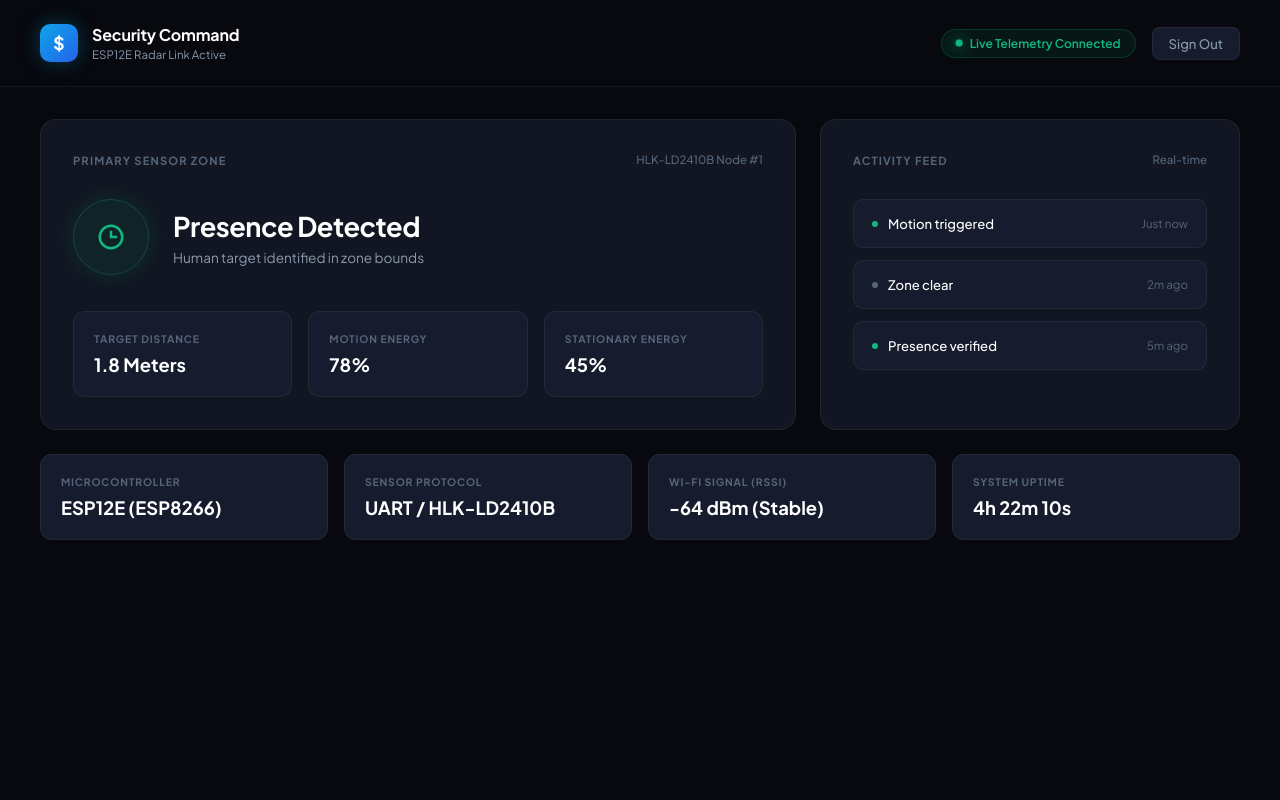
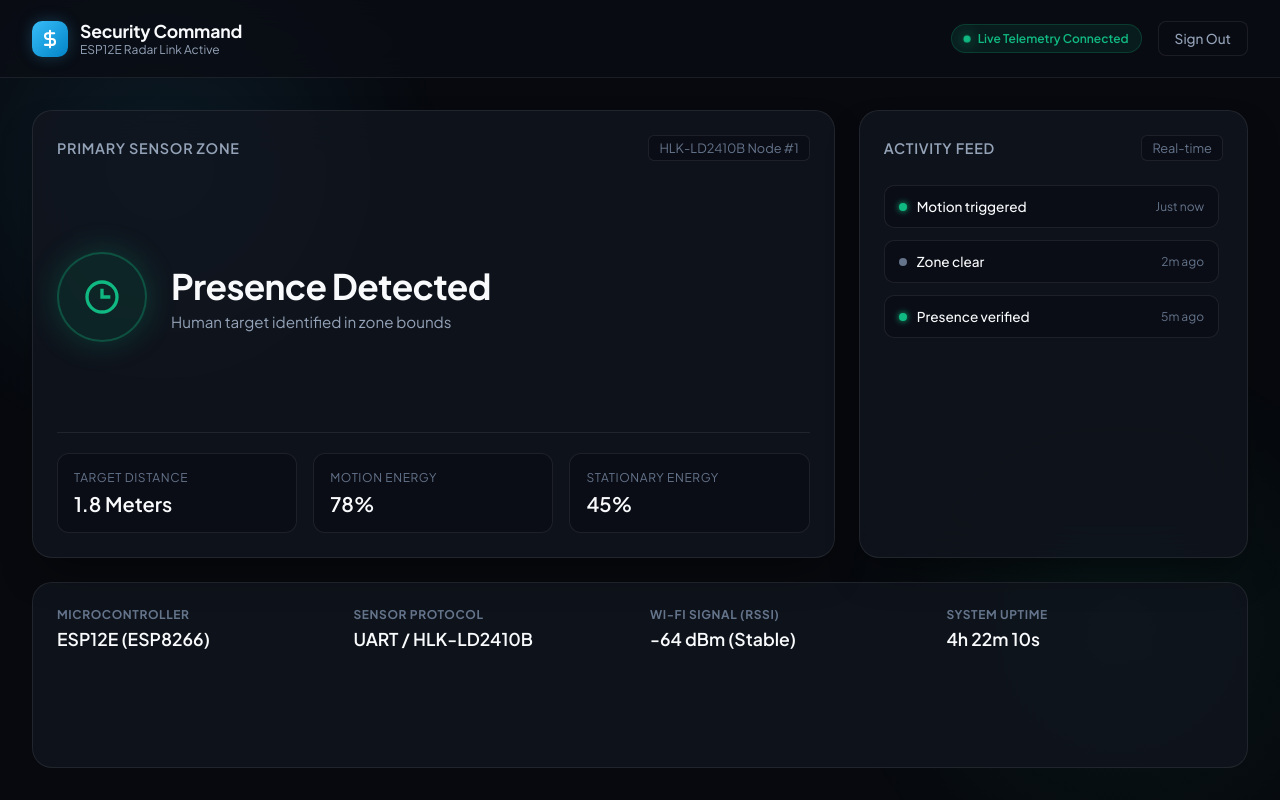
Before and after one commit to PsychicNova/Security-Database, a website: page public/Dashboard.html in a window 1280 px wide. Drawn offline with Linux system fonts and the light colour scheme.

Commit message:
Redesign Dashboard.html into a high-end glassmorphism security control center

```diff
--- a/public/Dashboard.html
+++ b/public/Dashboard.html
@@ -10,14 +10,18 @@
   <style>
     :root {
       --bg-dark: #07090e;
-      --card-bg: #111622;
-      --card-border: rgba(255, 255, 255, 0.06);
-      --input-bg: #161c2d;
+      --card-bg: rgba(18, 22, 31, 0.75);
+      --card-border: rgba(255, 255, 255, 0.08);
+      --input-bg: rgba(10, 13, 20, 0.6);
+      --accent-blue: #38bdf8;
+      --accent-glow: rgba(56, 189, 248, 0.25);
       --accent-green: #10b981;
-      --accent-green-glow: rgba(16, 185, 129, 0.15);
-      --text-primary: #ffffff;
-      --text-secondary: #8a99ad;
-      --text-muted: #56657a;
+      --accent-green-glow: rgba(16, 185, 129, 0.25);
+      --accent-red: #f43f5e;
+      --accent-red-glow: rgba(244, 63, 94, 0.25);
+      --text-primary: #f8fafc;
+      --text-secondary: #94a3b8;
+      --text-muted: #64748b;
     }
 
     * {
@@ -33,48 +37,72 @@
       min-height: 100vh;
       display: flex;
       flex-direction: column;
+      position: relative;
+      overflow-x: hidden;
     }
 
-    /* Header */
+    /* Background Ambiance */
+    .ambient-glow-1 {
+      position: fixed;
+      top: -15%;
+      left: -10%;
+      width: 45vw;
+      height: 45vw;
+      background: radial-gradient(circle, rgba(56, 189, 248, 0.1) 0%, rgba(0, 0, 0, 0) 70%);
+      pointer-events: none;
+      z-index: 0;
+    }
+
+    .ambient-glow-2 {
+      position: fixed;
+      bottom: -15%;
+      right: -10%;
+      width: 45vw;
+      height: 45vw;
+      background: radial-gradient(circle, rgba(16, 185, 129, 0.07) 0%, rgba(0, 0, 0, 0) 70%);
+      pointer-events: none;
+      z-index: 0;
+    }
+
+    /* Navbar Header */
     header {
+      position: relative;
+      z-index: 10;
       display: flex;
       justify-content: space-between;
       align-items: center;
-      padding: 24px 40px;
-      background: var(--bg-dark);
+      padding: 20px 32px;
+      background: rgba(10, 13, 20, 0.8);
+      backdrop-filter: blur(16px);
       border-bottom: 1px solid var(--card-border);
     }
 
     .nav-brand {
       display: flex;
       align-items: center;
-      gap: 14px;
+      gap: 12px;
     }
 
     .brand-icon {
-      width: 38px;
-      height: 38px;
-      background: linear-gradient(135deg, #0ea5e9 0%, #2563eb 100%);
+      width: 36px;
+      height: 36px;
+      background: linear-gradient(135deg, #38bdf8 0%, #0284c7 100%);
       border-radius: 10px;
       display: flex;
       align-items: center;
       justify-content: center;
-      color: white;
-      font-weight: 700;
-      font-size: 1.1rem;
-      box-shadow: 0 0 20px rgba(14, 165, 233, 0.3);
+      box-shadow: 0 0 15px var(--accent-glow);
     }
 
     .brand-title {
-      font-size: 1rem;
+      font-size: 1.1rem;
       font-weight: 700;
       letter-spacing: -0.01em;
     }
 
     .brand-subtitle {
-      font-size: 0.72rem;
+      font-size: 0.75rem;
       color: var(--text-secondary);
-      margin-top: 2px;
     }
 
     .nav-actions {
@@ -87,9 +115,9 @@
       display: inline-flex;
       align-items: center;
       gap: 8px;
-      background: rgba(16, 185, 129, 0.08);
+      background: rgba(16, 185, 129, 0.1);
       border: 1px solid rgba(16, 185, 129, 0.2);
-      padding: 6px 14px;
+      padding: 6px 12px;
       border-radius: 20px;
       font-size: 0.75rem;
       font-weight: 600;
@@ -115,9 +143,9 @@
       background: var(--input-bg);
       border: 1px solid var(--card-border);
       color: var(--text-secondary);
-      padding: 7px 16px;
+      padding: 8px 16px;
       border-radius: 8px;
-      font-size: 0.82rem;
+      font-size: 0.85rem;
       font-weight: 500;
       cursor: pointer;
       transition: all 0.2s ease;
@@ -125,189 +153,261 @@
     }
 
     .btn-logout:hover {
-      background: rgba(239, 68, 68, 0.1);
-      border-color: rgba(239, 68, 68, 0.3);
-      color: #ef4444;
+      background: rgba(244, 63, 94, 0.1);
+      border-color: rgba(244, 63, 94, 0.3);
+      color: var(--accent-red);
     }
 
-    /* Main Container */
+    /* Main Dashboard Layout */
     main {
-      max-width: 1440px;
+      position: relative;
+      z-index: 10;
+      flex: 1;
+      max-width: 1400px;
       width: 100%;
-      margin: 32px auto;
-      padding: 0 40px;
-      display: flex;
-      flex-direction: column;
+      margin: 0 auto;
+      padding: 32px;
+      display: grid;
+      grid-template-columns: repeat(12, 1fr);
       gap: 24px;
-    }
-
-    .dashboard-grid {
-      display: grid;
-      grid-template-columns: 1.8fr 1fr;
-      gap: 24px;
-    }
-
-    @media (max-width: 1024px) {
-      .dashboard-grid {
-        grid-template-columns: 1fr;
-      }
     }
 
     .dashboard-card {
       background: var(--card-bg);
+      backdrop-filter: blur(20px);
+      -webkit-backdrop-filter: blur(20px);
       border: 1px solid var(--card-border);
-      border-radius: 16px;
-      padding: 32px;
+      border-radius: 20px;
+      padding: 24px;
+      box-shadow: 0 20px 40px -15px rgba(0, 0, 0, 0.5);
     }
 
-    .card-header-row {
+    /* Presence Hero Card (Col 1-8) */
+    .presence-hero {
+      grid-column: span 8;
+      display: flex;
+      flex-direction: column;
+      justify-content: space-between;
+      position: relative;
+      overflow: hidden;
+    }
+
+    @media (max-width: 1024px) {
+      .presence-hero { grid-column: span 12; }
+    }
+
+    .card-header {
       display: flex;
       justify-content: space-between;
       align-items: center;
-      margin-bottom: 32px;
+      margin-bottom: 24px;
     }
 
     .card-title {
-      font-size: 0.7rem;
-      font-weight: 700;
+      font-size: 0.9rem;
+      font-weight: 600;
       text-transform: uppercase;
-      letter-spacing: 0.1em;
-      color: var(--text-muted);
+      letter-spacing: 0.05em;
+      color: var(--text-secondary);
     }
 
-    .card-subtitle-tag {
-      font-size: 0.72rem;
+    .sensor-id {
+      font-size: 0.8rem;
       color: var(--text-muted);
-      font-weight: 500;
+      background: var(--input-bg);
+      padding: 4px 10px;
+      border-radius: 6px;
+      border: 1px solid var(--card-border);
     }
 
-    /* Primary Sensor Zone Layout */
-    .sensor-main-display {
+    .presence-display {
       display: flex;
       align-items: center;
       gap: 24px;
-      margin-bottom: 36px;
+      margin: 20px 0;
     }
 
     .presence-indicator-ring {
-      width: 76px;
-      height: 76px;
+      width: 90px;
+      height: 90px;
       border-radius: 50%;
       display: flex;
       align-items: center;
       justify-content: center;
-      background: rgba(16, 185, 129, 0.08);
-      border: 1px solid rgba(16, 185, 129, 0.25);
-      box-shadow: 0 0 25px var(--accent-green-glow);
-      flex-shrink: 0;
+      background: rgba(16, 185, 129, 0.1);
+      border: 2px solid rgba(16, 185, 129, 0.3);
+      box-shadow: 0 0 30px var(--accent-green-glow);
+      transition: all 0.3s ease;
+    }
+
+    .presence-indicator-ring.clear {
+      background: rgba(100, 116, 139, 0.1);
+      border-color: rgba(100, 116, 139, 0.2);
+      box-shadow: none;
     }
 
     .presence-indicator-ring svg {
-      width: 30px;
-      height: 30px;
+      width: 40px;
+      height: 40px;
       fill: var(--accent-green);
     }
 
+    .presence-indicator-ring.clear svg {
+      fill: var(--text-muted);
+    }
+
     .presence-info h2 {
-      font-size: 1.7rem;
+      font-size: 2.2rem;
       font-weight: 700;
       letter-spacing: -0.02em;
+      margin-bottom: 4px;
+    }
+
+    .presence-info p {
+      font-size: 0.95rem;
+      color: var(--text-secondary);
+    }
+
+    /* Telemetry Grid inside Hero */
+    .telemetry-grid {
+      display: grid;
+      grid-template-columns: repeat(3, 1fr);
+      gap: 16px;
+      margin-top: 24px;
+      padding-top: 20px;
+      border-top: 1px solid var(--card-border);
+    }
+
+    @media (max-width: 768px) {
+      .telemetry-grid { grid-template-columns: 1fr; }
+    }
+
+    .telemetric-box {
+      background: var(--input-bg);
+      border: 1px solid var(--card-border);
+      border-radius: 12px;
+      padding: 16px;
+    }
+
+    .telemetric-box span {
+      display: block;
+      font-size: 0.75rem;
+      color: var(--text-muted);
+      text-transform: uppercase;
+      letter-spacing: 0.05em;
       margin-bottom: 6px;
     }
 
-    .presence-info p {
-      font-size: 0.85rem;
-      color: var(--text-secondary);
+    .telemetric-box strong {
+      font-size: 1.25rem;
+      font-weight: 600;
+      color: var(--text-primary);
     }
 
-    /* 3 Sub-Metrics Grid */
-    .metrics-row {
-      display: grid;
-      grid-template-columns: repeat(3, 1fr);
-      gap: 16px;
+    /* Sidebar Widgets (Col 9-12) */
+    .sidebar-widget {
+      grid-column: span 4;
+      display: flex;
+      flex-direction: column;
     }
 
-    .metric-box {
-      background: var(--input-bg);
-      border: 1px solid var(--card-border);
-      padding: 20px;
-      border-radius: 12px;
+    @media (max-width: 1024px) {
+      .sidebar-widget { grid-column: span 12; }
     }
 
-    .metric-box span {
-      display: block;
-      color: var(--text-muted);
-      text-transform: uppercase;
-      font-size: 0.65rem;
-      letter-spacing: 0.08em;
-      margin-bottom: 8px;
-      font-weight: 700;
-    }
-
-    .metric-box strong {
-      color: var(--text-primary);
-      font-weight: 700;
-      font-size: 1.15rem;
-    }
-
-    /* Activity Feed */
-    .activity-feed-list {
+    /* Live Activity Log */
+    .log-container {
       display: flex;
       flex-direction: column;
       gap: 12px;
+      max-height: 280px;
+      overflow-y: auto;
+      padding-right: 4px;
     }
 
-    .activity-item {
+    .log-container::-webkit-scrollbar {
+      width: 4px;
+    }
+
+    .log-container::-webkit-scrollbar-thumb {
+      background: var(--card-border);
+      border-radius: 4px;
+    }
+
+    .log-item {
       display: flex;
+      align-items: center;
       justify-content: space-between;
-      align-items: center;
       background: var(--input-bg);
       border: 1px solid var(--card-border);
-      padding: 15px 18px;
+      padding: 12px 14px;
       border-radius: 10px;
-      font-size: 0.82rem;
+      font-size: 0.85rem;
     }
 
-    .activity-desc {
+    .log-event {
       display: flex;
       align-items: center;
       gap: 10px;
-      color: var(--text-primary);
       font-weight: 500;
     }
 
-    .activity-dot {
-      width: 6px;
-      height: 6px;
-      background: var(--accent-green);
+    .log-dot {
+      width: 8px;
+      height: 8px;
       border-radius: 50%;
     }
 
-    .activity-time {
+    .log-dot.active { background: var(--accent-green); box-shadow: 0 0 6px var(--accent-green); }
+    .log-dot.idle { background: var(--text-muted); }
+
+    .log-time {
+      font-size: 0.75rem;
       color: var(--text-muted);
-      font-size: 0.72rem;
     }
 
-    /* Bottom System Details Row */
-    .system-details-row {
+    /* System Diagnostic Stats */
+    .diagnostic-card {
+      grid-column: span 12;
       display: grid;
       grid-template-columns: repeat(4, 1fr);
-      gap: 16px;
+      gap: 20px;
+      background: var(--card-bg);
+      border: 1px solid var(--card-border);
+      border-radius: 20px;
+      padding: 24px;
     }
 
-    @media (max-width: 900px) {
-      .system-details-row {
-        grid-template-columns: repeat(2, 1fr);
+    @media (max-width: 768px) {
+      .diagnostic-card { grid-template-columns: repeat(2, 1fr); }
     }
+
+    .diag-item h4 {
+      font-size: 0.75rem;
+      text-transform: uppercase;
+      letter-spacing: 0.05em;
+      color: var(--text-muted);
+      margin-bottom: 6px;
+    }
+
+    .diag-item p {
+      font-size: 1.1rem;
+      font-weight: 600;
+      color: var(--text-primary);
     }
   </style>
 </head>
 <body>
 
+  <div class="ambient-glow-1"></div>
+  <div class="ambient-glow-2"></div>
+
   <!-- Header -->
   <header>
     <div class="nav-brand">
-      <div class="brand-icon">$</div>
+      <div class="brand-icon">
+        <svg width="20" height="20" viewBox="0 0 24 24" fill="none" stroke="#ffffff" stroke-width="2.5" stroke-linecap="round" stroke-linejoin="round"><path d="M12 2v20M17 5H9.5a3.5 3.5 0 0 0 0 7h5a3.5 3.5 0 0 1 0 7H6"/></svg>
+      </div>
       <div>
         <div class="brand-title">Security Command</div>
         <div class="brand-subtitle">ESP12E Radar Link Active</div>
@@ -321,17 +421,16 @@
     </div>
   </header>
 
-  <!-- Main Grid Layout -->
+  <!-- Main Content Grid -->
   <main>
-    <div class="dashboard-grid">
-      <!-- Primary Sensor Zone -->
-      <div class="dashboard-card">
-        <div class="card-header-row">
+    <!-- Presence Hero Widget -->
+    <div class="dashboard-card presence-hero">
+      <div class="card-header">
         <span class="card-title">Primary Sensor Zone</span>
-          <span class="card-subtitle-tag">HLK-LD2410B Node #1</span>
+        <span class="sensor-id">HLK-LD2410B Node #1</span>
       </div>
 
-        <div class="sensor-main-display">
+      <div class="presence-display">
         <div class="presence-indicator-ring" id="ringIndicator">
           <svg viewBox="0 0 24 24"><path d="M12 2a10 10 0 1 0 10 10A10 10 0 0 0 12 2m0 18a8 8 0 1 1 8-8 8 8 0 0 1-8 8m1-13h-2v6h6v-2h-4z"/></svg>
         </div>
@@ -341,66 +440,99 @@
         </div>
       </div>
 
-        <div class="metrics-row">
-          <div class="metric-box">
+      <div class="telemetry-grid">
+        <div class="telemetric-box">
           <span>Target Distance</span>
           <strong id="targetDistance">1.8 Meters</strong>
         </div>
-          <div class="metric-box">
+        <div class="telemetric-box">
           <span>Motion Energy</span>
           <strong id="motionEnergy">78%</strong>
         </div>
-          <div class="metric-box">
+        <div class="telemetric-box">
           <span>Stationary Energy</span>
           <strong id="stationaryEnergy">45%</strong>
         </div>
       </div>
     </div>
 
-      <!-- Activity Feed -->
-      <div class="dashboard-card">
-        <div class="card-header-row">
+    <!-- Live Activity Log Sidebar -->
+    <div class="dashboard-card sidebar-widget">
+      <div class="card-header">
         <span class="card-title">Activity Feed</span>
-          <span class="card-subtitle-tag">Real-time</span>
+        <span class="sensor-id">Real-time</span>
       </div>
-
-        <div class="activity-feed-list">
-          <div class="activity-item">
-            <div class="activity-desc"><span class="activity-dot"></span> Motion triggered</div>
-            <span class="activity-time">Just now</span>
+      <div class="log-container" id="logContainer">
+        <div class="log-item">
+          <div class="log-event">
+            <span class="log-dot active"></span> Motion triggered
           </div>
-          <div class="activity-item">
-            <div class="activity-desc"><span class="activity-dot" style="background:var(--text-muted)"></span> Zone clear</div>
-            <span class="activity-time">2m ago</span>
+          <span class="log-time">Just now</span>
         </div>
-          <div class="activity-item">
-            <div class="activity-desc"><span class="activity-dot"></span> Presence verified</div>
-            <span class="activity-time">5m ago</span>
+        <div class="log-item">
+          <div class="log-event">
+            <span class="log-dot idle"></span> Zone clear
           </div>
+          <span class="log-time">2m ago</span>
+        </div>
+        <div class="log-item">
+          <div class="log-event">
+            <span class="log-dot active"></span> Presence verified
+          </div>
+          <span class="log-time">5m ago</span>
         </div>
       </div>
     </div>
 
-    <!-- Bottom System Details Row -->
-    <div class="system-details-row">
-      <div class="dashboard-card metric-box">
-        <span>Microcontroller</span>
-        <strong>ESP12E (ESP8266)</strong>
+    <!-- System Diagnostics Bar -->
+    <div class="diagnostic-card">
+      <div class="diag-item">
+        <h4>Microcontroller</h4>
+        <p>ESP12E (ESP8266)</p>
       </div>
-      <div class="dashboard-card metric-box">
-        <span>Sensor Protocol</span>
-        <strong>UART / HLK-LD2410B</strong>
+      <div class="diag-item">
+        <h4>Sensor Protocol</h4>
+        <p>UART / HLK-LD2410B</p>
       </div>
-      <div class="dashboard-card metric-box">
-        <span>Wi-Fi Signal (RSSI)</span>
-        <strong>-64 dBm (Stable)</strong>
+      <div class="diag-item">
+        <h4>Wi-Fi Signal (RSSI)</h4>
+        <p>-64 dBm (Stable)</p>
       </div>
-      <div class="dashboard-card metric-box">
-        <span>System Uptime</span>
-        <strong>4h 22m 10s</strong>
+      <div class="diag-item">
+        <h4>System Uptime</h4>
+        <p>4h 22m 10s</p>
       </div>
     </div>
   </main>
 
+  <script>
+    // Frontend telemetry simulation hook (Will sync when ESP12E sends POST data)
+    function updateSensorState(data) {
+      const ring = document.getElementById('ringIndicator');
+      const statusText = document.getElementById('presenceStatusText');
+      const subText = document.getElementById('presenceSubText');
+      const distance = document.getElementById('targetDistance');
+      const motion = document.getElementById('motionEnergy');
+      const stationary = document.getElementById('stationaryEnergy');
+
+      if (data.presence) {
+        ring.classList.remove('clear');
+        statusText.innerText = 'Presence Detected';
+        subText.innerText = 'Human target identified in zone bounds';
+      } else {
+        ring.classList.add('clear');
+        statusText.innerText = 'Zone Clear';
+        subText.innerText = 'No target movement detected';
+      }
+
+      if (data.distance) distance.innerText = data.distance + ' Meters';
+      if (data.motion) motion.innerText = data.motion + '%';
+      if (data.stationary) stationary.innerText = data.stationary + '%';
+    }
+
+    // Example automatic simulation ticker (can be replaced with fetch or websockets)
+    // setInterval(() => { ... }, 5000);
+  </script>
+
 </body>
 </html>
```
Lines whose indentation alone changed are shown as unchanged.
